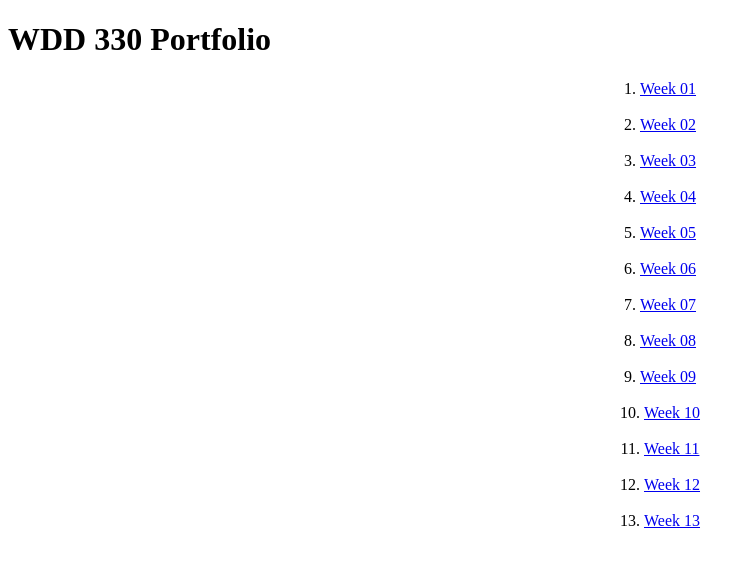
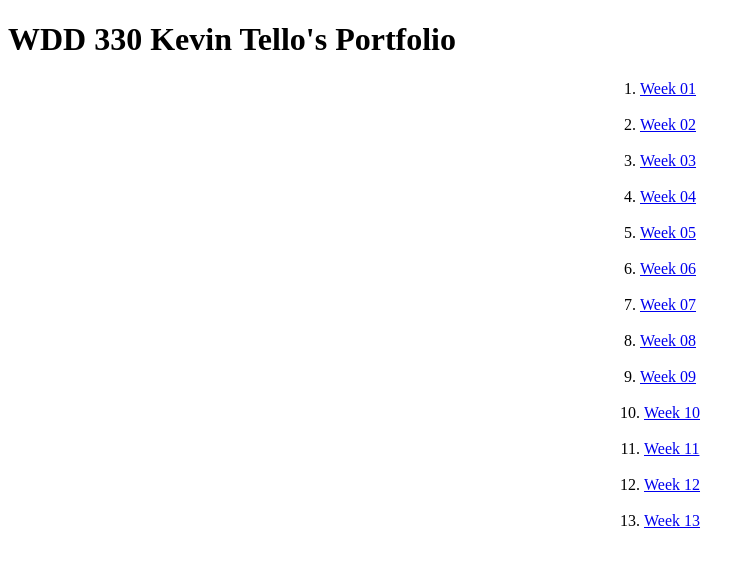
Before and after one commit to kevinalexandertello/WDD330, a plain HTML site: page wdd330indexforGIThub.html in a window 1280 px wide. Shown: the whole page, without its empty margins (0-755 px from the left). Drawn offline with Linux system fonts and the light colour scheme.

Commit message:
Update wdd330indexforGIThub.html

```diff
--- a/wdd330indexforGIThub.html
+++ b/wdd330indexforGIThub.html
@@ -6,7 +6,7 @@
     <title>Kevin Tello's Assignments</title>
 </head>
 <body>
-  <h1>WDD 330 Portfolio</h1>
+  <h1>WDD 330 Kevin Tello's Portfolio</h1>
      <ol style="text-align: center; list-style-position: inside;">
         <li><a href="https://kevinalexandertello.github.io/WDD330/wdd330week1.html">Week 01</a></li>
         <br>
```
